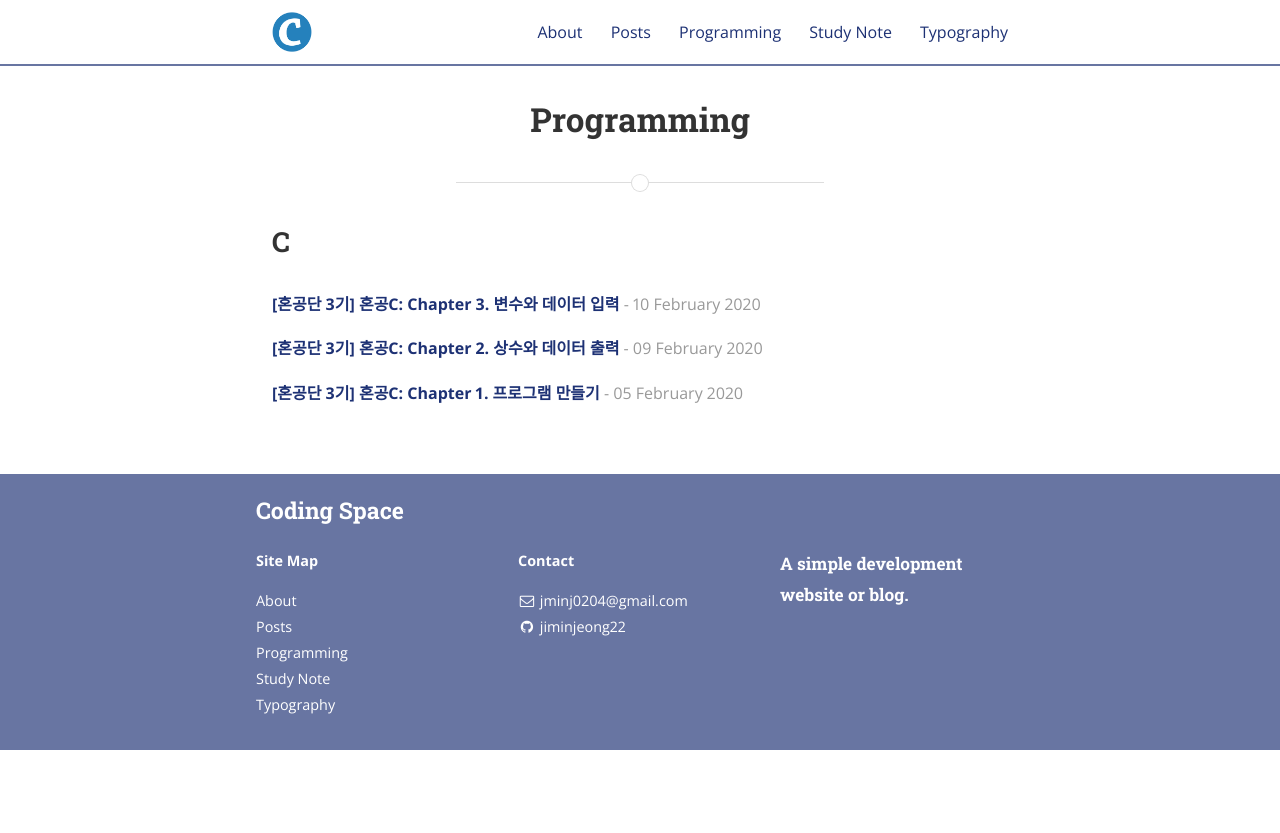
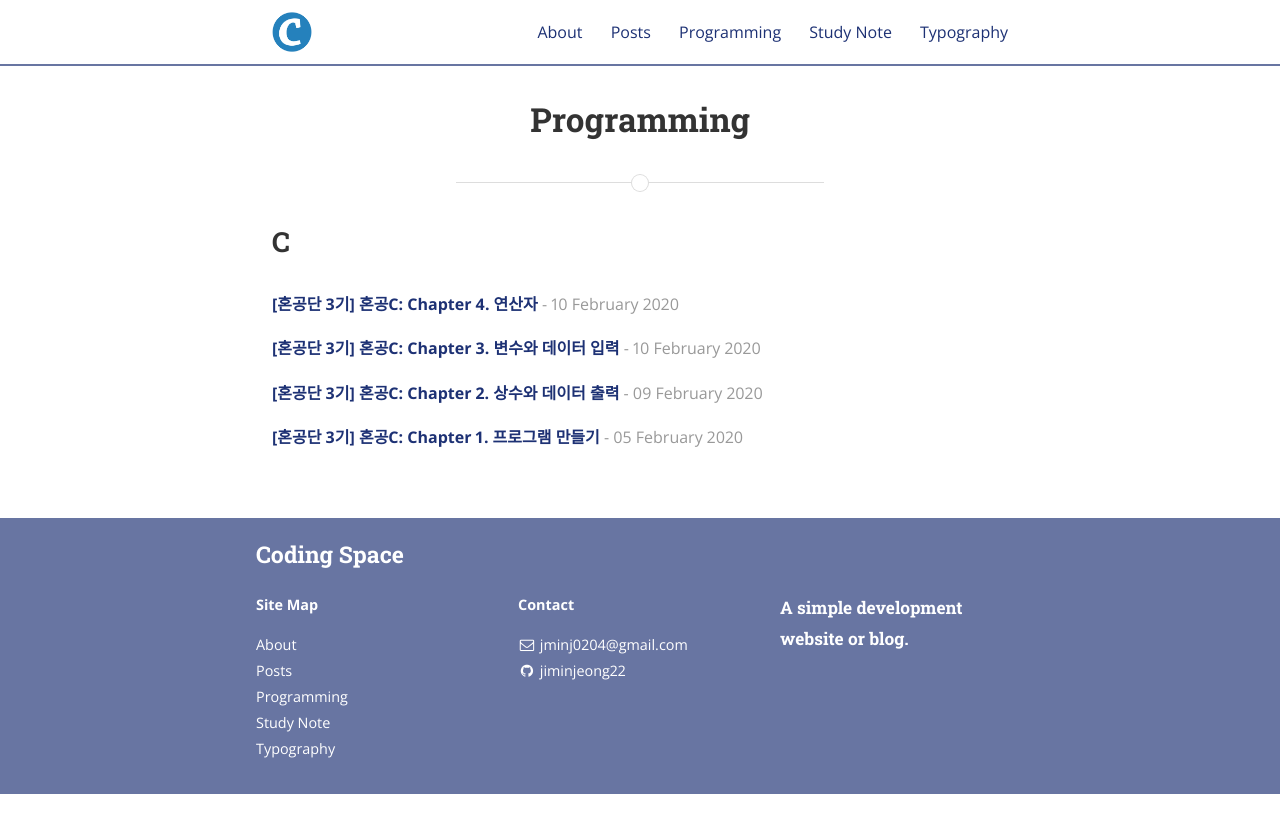
Before and after one commit to jiminjeong22/jiminjeong22.github.io_v2, a Jekyll site: the page built from programming.md, in a window 1280 px wide. Shown: the top 833 px of the page. Built offline with Jekyll 4.4.1, drawn with Linux system fonts in a browser that asks for light colours; nearby versions of some CDN libraries; some web fonts are replaced; some of the changed lines change nothing that is shown.

Commit message:
20200212

````diff
--- a/_posts/2020-02-10-chapter3.md
+++ b/_posts/2020-02-10-chapter3.md
@@ -212,11 +212,10 @@ int main(void)
 }
 ```
 
-## 3-3. Chapter 3 확인 문제
+## 3-3. 확인 문제 (2주차 기본 미션)
 ![image](/assets/img/hongong/3-1-1.jpeg)
 ![image](/assets/img/hongong/3-1-2.jpeg)
 ![image](/assets/img/hongong/3-2-1.jpeg)
 ![image](/assets/img/hongong/3-2-2.jpeg)
 
-파이썬에 익숙해져있다 보니, 파이썬 문법을 사용하여 문제를 틀리는 경우가 있었다.
-앞으로 혼동하지 않으려 노력해야겠다는 생각을 하게 되었고, 확인 문제가 정확히 그 점을 짚어주는 것 같아 좋다.
+파이썬에 익숙해져있다 보니, 파이썬 문법을 사용하여 문제를 틀리는 경우가 있었다. 앞으로 혼동하지 않으려 노력해야겠다는 생각을 하게 되었고, 확인 문제가 정확히 그 점을 짚어주는 것 같아 좋다.
--- /dev/null
+++ b/_posts/2020-02-12-chapter4.md
@@ -0,0 +1,175 @@
+---
+layout: post
+title: "[혼공단 3기] 혼공C: Chapter 4. 연산자"
+date:   2020-02-10T14:25:52-05:00
+author: Jimin Jeong
+categories: C
+tags:	혼공단
+---
+
+## 4-1. 산술 연산자, 관계 연산자, 논리 연산자
+- 피연산자: 연산 명령에 연산의 대상이 되는 데이터
+
+### 산술 연산자와 대입 연산자
+#### 산술 연산자
+- 더하기: `+`
+- 빼기: `-`
+- 곱하기: `*`
+- 나누기: `/`
+	- 나누기 연산자를 사용할 때는 피연산자의 형태에 따라 결과가 달라짐
+		- 정수로 연산할 때는 몫을 구하고, 실수로 연산할 때는 소수점까지 구한다
+- 나머지: `%`
+- 대입 연산자: `=`
+
+#### 나누기 연산자와 나머지 연산자
+```
+apple = 5.0 / 2.0;	// 출력결과: 2.5
+banana = 5 / 2;		// 출력결과: 2
+orange = 5 % 2;		// 출력결과: 1
+```
+
+### 증감 연산자
+```
+int a=10, b=10;
+
+++a;	//출력결과: 11
+--b;	//출력결과: 9
+```
+
+#### 전위표기와 후위 표기
+- 전위표기 prefix : 값이 증감하고 나서 연산에 사용한다, 증감 연사자가 피연사자 앞에 놓임 `++a`
+- 후위표기 postfix : 연산에 사용하고 나서 값이 증감, 증감 연사자가 피연산자 뒤에 놓임 `a++`
+```
+#include <stdio.h>
+int main(void)
+{
+	int a=5, b=5;
+	int pre, post;
+
+	pre = (++a) * 3;
+	post = (b++) * 3;
+
+	printf("초깃값 a = %d, b = %d\n", a, b);		//출력결과: a=6, b=6
+	printf("전위형: (++a)*3 = %d, 후위형: (++a)*3 = %d\n", pre, post);		//출력결과: (++a)*3 = 18, (b++)*3 =15
+
+	return 0;
+}
+```
+
+### 관계 연산자
+- 대소 관계 연산자 : `>`, `<`
+- 동등 관계 연산자: `==`, `!=`
+- 참 : `1`
+- 거짓: `0`
+
+### 논리 연산자
+- and : `&&`
+- or:  `||`
+- not:  `!`
+
+```
+int a = 30;
+int res;
+res = (10 < a < 20) //결과: 1 (10<a는 1(참)이며, 1<20은 1(참))
+res = (10 < a) && (a < 20) //결과: 0 (1&&0)
+```
+- 위 두 경우는 전혀 다른 결과를 도출하므로 수식을 만들 때 늘 유의해야 한다
+
+#### 숏 서킷 룰 short circuit rule
+- &&와 || 연산자는 숏 서킷 룰이 적용된다
+- 숏 서킷 룰: 좌항만으로 &&와 || 연산 결과를 판별하는 기능
+	-  && 연산자는 좌항이 거짓이면 우항과 관계없이 결과는 거짓이므로 우항을 살펴볼 필요가 없다
+	- || 연산자는 좌항이 참이면 우항과 관계없이 결과가 참이다
+	- 예시) (a<0)&&(++b>20) 에서 a<0이 거짓이면 ++b는 실행되지 않는다
+
+
+#### 연산식이 컴퓨터 내부에서 처리되는 과정
+sum = a + b;
+1. 로드 load : 메모리에 있는 변수 값 (a,b)을 CPU의 저장공간인 레지스터에 복사됨
+2. 데이터가 레지스터에 저장되면 연산장치인 ALU에 의해 덧셈 연산이 수행되고 그 결과 값은 일단 레지스터에 저장됨
+3. 스토어 store : 메모리 공간인 sum에 복사되어 수식의 모든 과정이 완료됨
+
+### CPU의 메모리와 RAM의 차이
+- CPU의 메모리는 레지스터라고 하며, 연산할 데이터와 연산 후의 결과를 임시 저장한다. 보통 레지스터는 CPU의 클럭과 1:1 동기화되어 있어 메모리 RAM에 비해 엄청나게 빠르다. 실행속도만 생각한다면 메모리보다 레지스터를 사용하는 편이 훨씬 유리하다. 다만, 레지스터는 다음 연산을 위해 계속 사용되므로 연산 결과를 메모리로 옮겨놓지 않으면 그 값은 사라진다
+
+## 4-2. 그 외 유용한 연산자
+### 형 변환 연산자
+`(자료형)피연산자`
+- 형 변환 연산자는 피연산자가 1개이며 피연산자의 값을 원하는 형태로 바꾼다
+- 형 변환 연산자를 사용해서 피연산자의 형태를 바꿀 때는 피연산자의 값을 복사하여 일시적으로 형태를 바꾸므로 연산 후 메모리에 있는 피연산자의 형태나 값은 변하지 않는다
+- 자동 형 변환 : 피연산자의 형태가 서로 다르면 형태를 일치시키는 작업
+	- 크기가 작은 값이 크기가 큰 값으로 바뀐다
+
+### sizeof 연산자
+- 피연산자의 크기를 바이트 단위로 계산해서 알려줌
+- 피연산자의 대상은 변수, 상수, 수식, 자료형 등이 될 수 있다
+- 데이터의 크기를 확인하거나 메모리를 동적으로 할당하는 작업 등에 유용하게 사용된다
+- sizeof("A")의 값이 2인 이유는 문자열 끝에 \0 (null)이 삽입되기 때문이다
+
+### 복합대입 연산자
+- 복합대입 연산자는 연산 결과를 다시 피연산자에 저장한다
+- `+=`, `-=`, `*=`, `/=`, `%=`
+1. 왼쪽 피연산자는 반드시 변수가 와야 한다
+2. 오른쪽 항의 계산이 모두 끝난 다음에 복합대입 연산자는 가장 마지막에 계산한다
+
+### 콤마 연산자 (,)
+- 콤마 연산자는 한 번에 여러 개의 수식을 차례로 나열해야 할 때 사용한다
+- 왼쪽부터 오른쪽으로 차례로 연산을 수행하며 가장 오른쪽의 피연산자가 최종 결과값이 된다
+- 콤마 연산자는 대입 연산자보다 우선순위가 낮은 유일한 연산자이다. 따라서, 대입 연산자와 함께 사용할 때는 반드시 괄호가 필요하다
+	- `res = (++a, ++b);`  에서 res엔 ++b값이 저장된다
+	- `res = ++a, ++b;`  에서 res엔 ++a값이 저장된다
+
+### 조건 연산자
+- `(a > b)? a: b`
+- `(a> b)? (res1 = a) : (res2 = b) `
+- 조건 연산자는 유일한 삼항 연산자로 `?`와  `:` 기호를 함께 사용한다
+- 조건 연산자는 첫 번째 피연산자가 참이면 두 번째 피연산자가 결괏값이 되고, 첫 번째 피연산자가 거짓이면 세 번째 피연산자가 결괏값이 된다
+
+### 비트 연산자
+- 비트 연산자는 데이터를 비트 단위로 연산한다
+- 비트 논리 연산자
+	- 논리곱 연산자 :  `&`
+		- 두 비트가 모두 1인 경우에만 1로 계산한다
+	- 배타적 논리합 연산자 : `^`
+		- 두 비트가 서로 다른 경우에만 1로 계산한다
+	- 논리합 연산자 : `|`
+		- 두 비트 중 하나라도 참이면 1로 계산한다
+	- 부정 연산자 : `~`
+		- 비트를 반전시킴, 1은 0으로 0은 1로 바꾼다
+- 비트 이동 연산자
+	- 왼쪽으로 이동:  `<<`
+	- 오른쪽으로 이동:  `>>`
+	- 데이터를 비트로 정확히 표현할 수 있는 정수에만 사용 가능하다
+
+### 연산자 우선순위와 연산 방향
+- 단항 연산자 > 이항 연산자 > 삼항 연산자
+- 산술 연산자 > 비트 이동 연산자 > 관계 연산자 > 논리 연산자
+
+
+## 4-3. 확인 문제 (2주차 기본 미션)
+![image](/assets/img/hongong/4-1-1.jpeg)
+![image](/assets/img/hongong/4-1-2.jpeg)
+![image](/assets/img/hongong/4-1-3.jpeg)
+![image](/assets/img/hongong/4-2-1.jpeg)
+![image](/assets/img/hongong/4-2-2.jpeg)
+
+
+## 4-4. 도전 실전 예제 (2주차 선택 미션)
+```
+#include <stdio.h>
+#include <math.h>
+
+int main(void)
+{
+    double weight, height, BMI;
+
+    printf("몸무게(kg)와 키(cm) 입력 : ");
+    scanf("%lf %lf", &weight, &height);
+
+    BMI = weight / pow(height/100, 2);
+
+    printf("%s\n",((BMI >= 20.0) && (BMI < 25.0)) ? "표준입니다." : "체중관리가 필요합니다.");
+
+    return 0;
+}
+```
````
